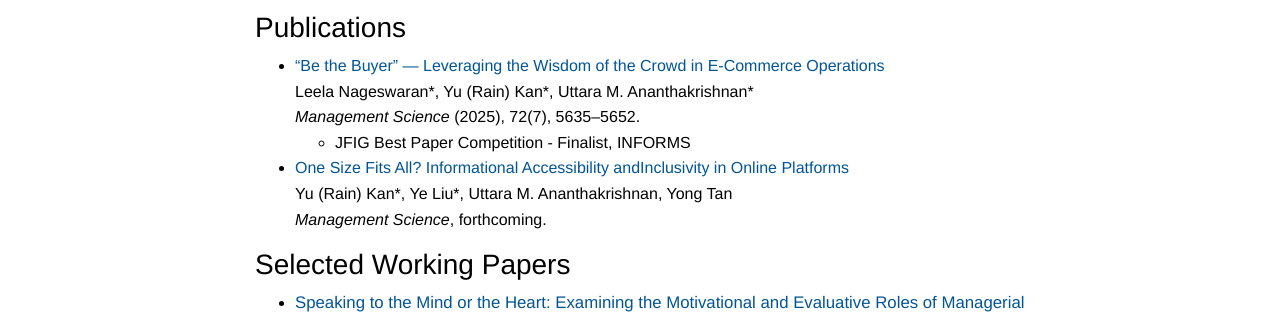
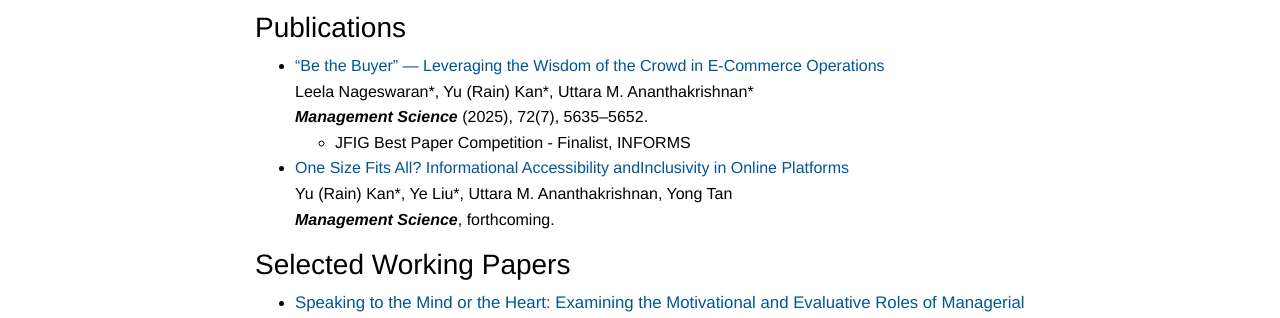
Before and after one commit to rainkan/rainkan.github.io, a Jekyll site: the page built from _pages/research.md, in a window 1280 px wide. Shown: the part 206-524 px from the top of the page. Built offline with Jekyll 4.4.1, drawn with Linux system fonts in a browser that asks for light colours; comment, search, counter and statistics services are not loaded; a style sheet for code colours, icons or effects is not loaded.

Commit message:
Fix bold rendering for strong tags
mdbootstrap's CSS was overriding strong/b font-weight to 500 sitewide,
making bold text barely distinguishable from regular weight. Restore
true bold (700) globally, plus inline-style the Management Science
journal names as a belt-and-suspenders guarantee.

Co-Authored-By: Claude Sonnet 5 <noreply@anthropic.com>

```diff
--- a/_pages/research.md
+++ b/_pages/research.md
@@ -11,12 +11,12 @@ nav_order: 2
 
 - ["Be the Buyer" — Leveraging the Wisdom of the Crowd in E-Commerce Operations](https://pubsonline.informs.org/doi/10.1287/mnsc.2023.01928)
   Leela Nageswaran\*, Yu (Rain) Kan\*, Uttara M. Ananthakrishnan\*  \
-  <strong><em>Management Science</em></strong> (2025), 72(7), 5635–5652.
+  <strong style="font-weight: 700;"><em>Management Science</em></strong> (2025), 72(7), 5635–5652.
   - JFIG Best Paper Competition - Finalist, INFORMS
 
 - [One Size Fits All? Informational Accessibility andInclusivity in Online Platforms](https://papers.ssrn.com/sol3/papers.cfm?abstract_id=4844630)
   Yu (Rain) Kan\*, Ye Liu\*, Uttara M. Ananthakrishnan, Yong Tan \
-  <strong><em>Management Science</em></strong>, forthcoming.
+  <strong style="font-weight: 700;"><em>Management Science</em></strong>, forthcoming.
 
 ### Selected Working Papers
 
--- a/_sass/_base.scss
+++ b/_sass/_base.scss
@@ -20,6 +20,11 @@ span,
 strong {
   color: var(--global-text-color);
   font-family: "Source Sans Pro", "Helvetica Neue", Arial, sans-serif;
+}
+
+b,
+strong {
+  font-weight: 700;
 }
 
 body {
```
